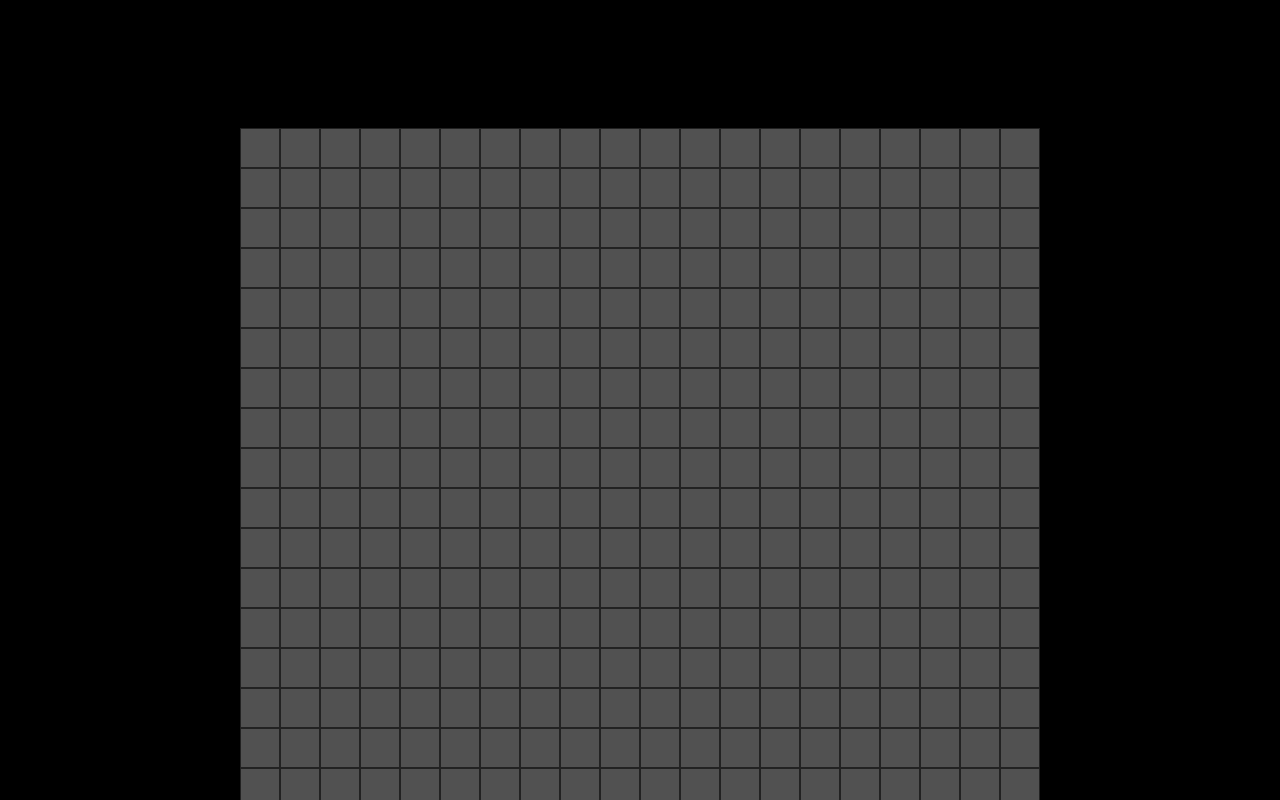
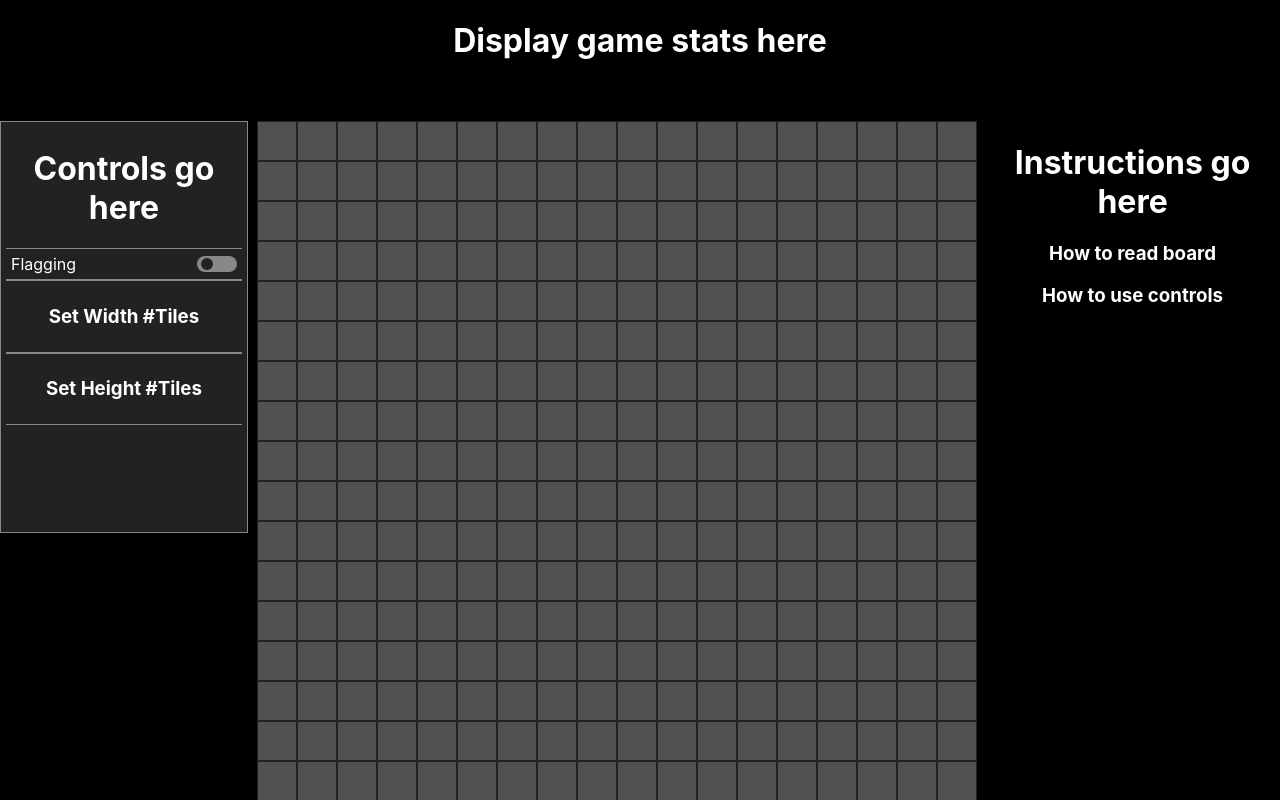
Before and after one commit to Xerillius/react-sweeper, a React (Create React App) app: page / in a window 1280 px wide. Shown: the top 800 px of the page. Built offline with nearby package versions, Linux system fonts and the light colour scheme.

Commit message:
more changes with awful commits

```diff
--- a/src/App.js
+++ b/src/App.js
@@ -1,7 +1,10 @@
 import React, { useState, useEffect } from 'react';
 import './App.scss';
 
+import Header from './components/Header'
+import Controls from './components/Controls'
 import GameBoard from './components/GameBoard'
+import Instructions from './components/Instructions'
 import {Tile} from './components/Tile'
 
 import {GameContext} from './GameContext'
@@ -16,7 +19,8 @@ function App() {
     display: ["unset"],
     moves: 0,
     activeCount: 0,
-    dead: false
+    dead: false,
+    flagging: false
   }
 
   const [game, setGame] = useState(initialState)
@@ -61,7 +65,13 @@ function App() {
   return (
     <GameContext.Provider value={{game, setGame}} >
       <div className="App">
-        <GameBoard />
+        <Header />
+        <div className="mid">
+          <Controls />
+          <GameBoard />
+          <Instructions />
+        </div>
+        {/* Footer */}
       </div>
     </GameContext.Provider>
   );
--- a/src/App.scss
+++ b/src/App.scss
@@ -41,6 +41,8 @@ $warning: #ff6f00;
 
 body {
   background-color: black;
+  height: 100%;
+  width: 100%;
 }
 
 .row {
@@ -56,15 +58,14 @@ button {
   border: 1px solid #222222;
 }
 
-.GameBoard {
-  margin: 10% auto;
-}
-
 .hidden {
   color: transparent;
   background: #515151;
 }
-
+.flagged {
+  background-color: green;
+  color: transparent;
+}
 .bomb {
   background-color: red;
 }
@@ -96,3 +97,117 @@ button {
 .eight {
   background-color: $warning;
 }
+
+.app {
+  height: 100%;
+}
+
+.header {
+  height: 100px;
+  color: white;
+  background-color: black;
+}
+
+.mid {
+  display: flex;
+  flex-direction: row;
+  justify-content: space-between;
+  width: 100%;
+}
+
+.controls {
+  display: flex;
+  flex-direction: column;
+  background-color: #222;
+  padding: 5px;
+  border: 1px solid #888;
+  color: white;
+  margin: 0 auto;
+  width: 20%;
+  height: 400px;
+  section {
+    border-top: 0.5px solid #888;
+    border-bottom: 0.5px solid #888;
+    padding: 5px;
+  }
+}
+
+.flag-con {
+  margin: 0 auto;
+  width: 100%;
+  display: flex;
+  flex-direction: row;
+  justify-content: space-between;
+  align-items: center;
+}
+
+.gameBoard {
+  width: 50%;
+  margin: auto;
+}
+
+.instructions {
+  color: white;
+  width: 25%;
+}
+
+// Slider Styling
+
+.switch {
+  position: relative;
+  display: inline-block;
+  width: 40px;
+  height: 16px;
+}
+
+.switch input {
+  opacity: 0;
+  width: 0;
+  height: 0;
+}
+
+.slider {
+  position: absolute;
+  cursor: pointer;
+  top: 0;
+  left: 0;
+  right: 0;
+  bottom: 0;
+  background-color: #888;
+  -webkit-transition: .4s;
+  transition: .4s;
+}
+
+.slider:before {
+  position: absolute;
+  content: "";
+  height: 12px;
+  width: 12px;
+  left: 4px;
+  bottom: 2px;
+  background-color: #222;
+  -webkit-transition: .4s;
+  transition: .4s;
+}
+
+input:checked + .slider {
+  background-color: $warning;
+}
+
+input:focus + .slider {
+  box-shadow: 0 0 1px green;
+}
+
+input:checked + .slider:before {
+  -webkit-transform: translateX(20px);
+  -ms-transform: translateX(20px);
+  transform: translateX(20px);
+}
+
+.slider.round {
+  border-radius: 34px;
+}
+
+.slider.round:before {
+  border-radius: 50%;
+}
--- a/src/components/Column.jsx
+++ b/src/components/Column.jsx
@@ -1,10 +1,8 @@
 import React, {useState, useContext, useEffect} from 'react'
 import {GameContext} from '../GameContext'
 
-const Column = ({y, x, col}) => {
+const Column = ({y, x}) => {
   const {game, setGame} = useContext(GameContext)
-
-  const colors = ['bomb', 'zero', 'one', 'two', 'three', 'four', 'five', 'six', 'seven', 'eight']
 
   // List of neighbors for easy updating
   const neighbors = [
@@ -37,6 +35,7 @@ const Column = ({y, x, col}) => {
           let adj = checkAdjacentForBombs(nY,nX)
           tempBoard[nY][nX].setAdjacent(adj)
           tempBoard[nY][nX].setActive()
+          tempBoard[nY][nX].setClassName('show',adj+1)
           if(adj === 0){
             repeat.push([nY,nX])
           }
@@ -49,12 +48,13 @@ const Column = ({y, x, col}) => {
     return tempBoard
   }
 
-  const handleClick = () => {
+  const handleClick = (e) => {
     if(!game.dead){
       // Get temp board for updating game state
       let tempBoard = game.display
       let activeCount = game.activeCount
-      if(!game.display[y][x].isBomb){
+      if(!game.flagging && !tempBoard[y][x].flagged){
+        if(!game.display[y][x].isBomb) {
           // Set this cell as active
           tempBoard[y][x].setActive()
           activeCount += 1
@@ -62,30 +62,41 @@ const Column = ({y, x, col}) => {
           let adj = checkAdjacentForBombs(y,x)
           // Set adj
           tempBoard[y][x].setAdjacent(adj)
+          tempBoard[y][x].setClassName('show',adj+1)
           // If adj is 0, reveal all neighbors
           if(adj === 0){
             tempBoard = revealNeighbors(y,x,tempBoard)
           }
           // Update game board
-        setGame({...game, display: tempBoard, activeCount: activeCount})
-      }else{
+          setGame({...game, display: tempBoard})
+        } else {
           // Reveal all bombs because you're dead
           for(let row = 0; row < game.yDim; row++){
             for(let col = 0; col < game.xDim; col++){
               if(tempBoard[row][col].isBomb){
                 tempBoard[row][col].setActive()
+                tempBoard[row][col].setClassName('show',0)
               }
             }
           }
           console.log("You Lose!")
           setGame({...game, dead: true, display: tempBoard})
         }
+      } else {
+        if(tempBoard[y][x].flagged){
+          tempBoard[y][x].setClassName('hidden')
+        } else {
+          tempBoard[y][x].setClassName('flagged')
+        }
+        tempBoard[y][x].toggleFlagged()
+        setGame({...game, display: tempBoard})
+      }
     }
   }
 
   return(
     <button
-      className={`${game.display[y][x].active ? `show ${colors[game.display[y][x].adjacent + 1]}` : 'hidden'}`}
+      className={`${game.display[y][x].className}`}
       onClick={handleClick}
     >
       {game.display[y][x].adjacent}
--- /dev/null
+++ b/src/components/Controls.jsx
@@ -0,0 +1,34 @@
+import React, { useContext } from 'react'
+import {GameContext} from '../GameContext'
+
+const Controls = () => {
+  const {game, setGame} = useContext(GameContext)
+  const toggleFlag = () => {
+    setGame({...game, flagging: !game.flagging})
+  }
+
+  return (
+    <div className="controls">
+      <h1>Controls go here</h1>
+      <section>
+        <div className="flag-con">
+          Flagging
+          <label className="switch">
+            <input type="checkbox"
+              onChange={toggleFlag}
+            />
+            <span className="slider round" />
+          </label>
+        </div>
+      </section>
+      <section>
+        <h3>Set Width #Tiles</h3>
+      </section>
+      <section>
+        <h3>Set Height #Tiles</h3>
+      </section>
+    </div>
+  )
+}
+
+export default Controls
--- a/src/components/GameBoard.jsx
+++ b/src/components/GameBoard.jsx
@@ -1,9 +1,10 @@
 import React, { useContext } from 'react'
 import Row from './Row'
 import {GameContext} from '../GameContext'
+import Controls from './Controls'
 
 const GameBoard = () => {
-  const {game} = useContext(GameContext)
+  const {game, setGame} = useContext(GameContext)
 
   return(
     <div className="GameBoard">
--- /dev/null
+++ b/src/components/Header.jsx
@@ -0,0 +1,11 @@
+import React from 'react'
+
+const Header = () => {
+  return (
+    <div className="header">
+      <h1>Display game stats here</h1>
+    </div>
+  )
+}
+
+export default Header
--- /dev/null
+++ b/src/components/Instructions.jsx
@@ -0,0 +1,13 @@
+import React from 'react'
+
+const Instructions = () => {
+  return (
+    <div className="instructions">
+      <h1>Instructions go here</h1>
+      <h3>How to read board</h3>
+      <h3>How to use controls</h3>
+    </div>
+  )
+}
+
+export default Instructions
--- a/src/components/Tile.js
+++ b/src/components/Tile.js
@@ -1,10 +1,11 @@
 export class Tile {
   constructor(){
-    this.x = null
-    this.y = null
     this.active = false
     this.isBomb = false
     this.adjacent = -1
+    this.flagged = false
+    this.className = 'hidden'
+    this.colors = ['bomb', 'zero', 'one', 'two', 'three', 'four', 'five', 'six', 'seven', 'eight']
   }
 
   setY = (y) => {
@@ -26,4 +27,16 @@ export class Tile {
   setAdjacent = (adj) => {
     this.adjacent = adj
   }
+
+  toggleFlagged = () => {
+    this.flagged = !this.flagged
+  }
+
+  setClassName = (status, adjacent = null) => {
+    if(status !== 'flagged'){
+      this.className = `${status} ${this.colors[adjacent]}`
+    } else {
+      this.className = `${status}`
+    }
+  }
 }
```
Lines whose indentation alone changed are shown as unchanged.
